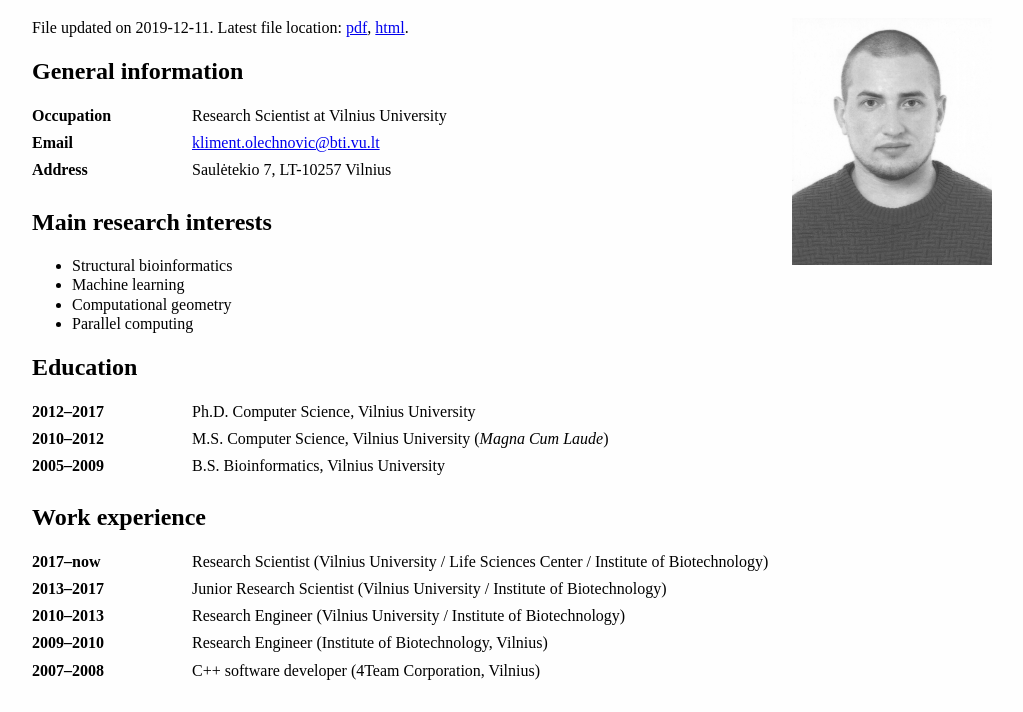
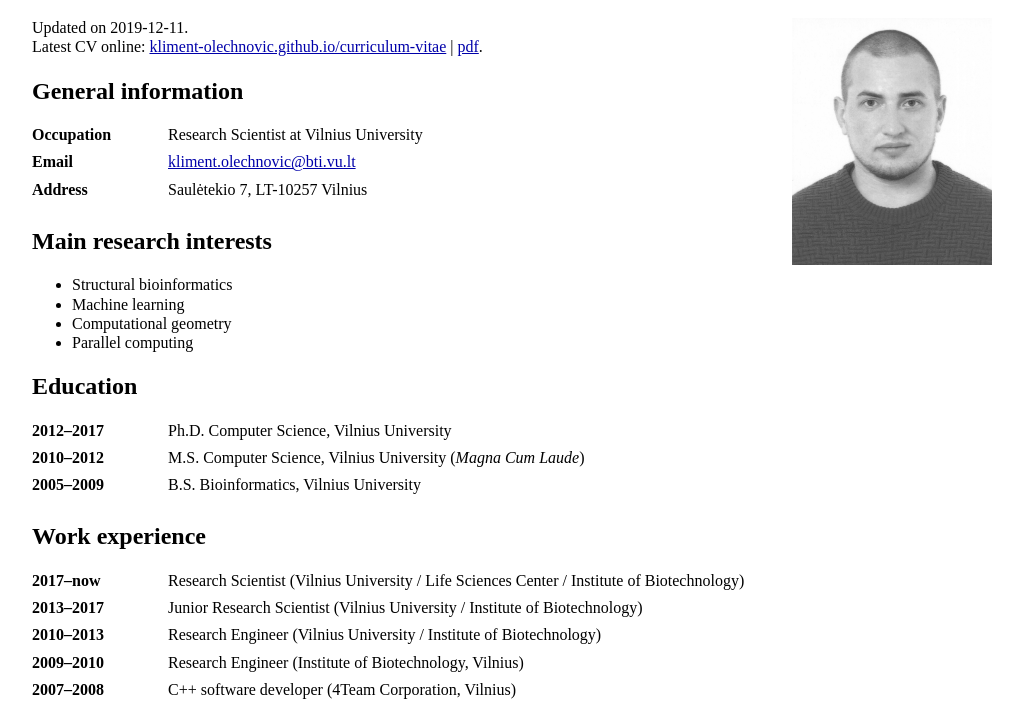
Before and after one commit to kliment-olechnovic/curriculum-vitae, a plain HTML site: page index.html in a window 1280 px wide. Shown: the part 79-791 px from the top of the page, without its empty margins (128-1151 px from the left). Drawn offline with Linux system fonts and the light colour scheme.

Commit message:
Improved styling.

```diff
--- a/index.html
+++ b/index.html
@@ -11,7 +11,8 @@
 <body>
 <h1 id="dr.-kliment-olechnovič-curriculum-vitae">Dr. Kliment Olechnovič — Curriculum Vitae</h1>
 <p><img style="width:200px;float:right;" src="photo.jpg"></p>
-<p>File updated on 2019-12-11. Latest file location: <a href="https://kliment-olechnovic.github.io/curriculum-vitae/Kliment_Olechnovic_CV.pdf">pdf</a>, <a href="https://kliment-olechnovic.github.io/curriculum-vitae/index.html">html</a>.</p>
+<p>Updated on 2019-12-11.<br />
+Latest CV online: <a href="https://kliment-olechnovic.github.io/curriculum-vitae/index.html">kliment-olechnovic.github.io/curriculum-vitae</a> | <a href="https://kliment-olechnovic.github.io/curriculum-vitae/Kliment_Olechnovic_CV.pdf">pdf</a>.</p>
 <h2 id="general-information">General information</h2>
 <dl>
 <dt><strong>Occupation</strong></dt>
--- a/pandoc.css
+++ b/pandoc.css
@@ -1,6 +1,6 @@
 html
 {
-	font-family: 'Liberation Serif', 'FreeSerif', 'serif';
+	font-family: 'Liberation Serif', 'Times', 'serif';
 	font-size: 1em;
 }
 
@@ -11,18 +11,23 @@ body
 	margin: auto;
 	min-width: 45em;
 	max-width: 60em;
-	background: #fefefe;
+	background: #ffffff;
+}
+
+a
+{
+	color: #0000aa;
 }
 
 dt
 {
 	float: left;
 	clear: left;
-	width: 9em;
+	width: 8em;
 }
 
 dd
 {
-	margin: 0 0 0 10em;
+	margin: 0 0 0 8.5em;
 	padding: 0 0 0.5em 0;
 }
```
Also changed, not shown: 3 other files.
